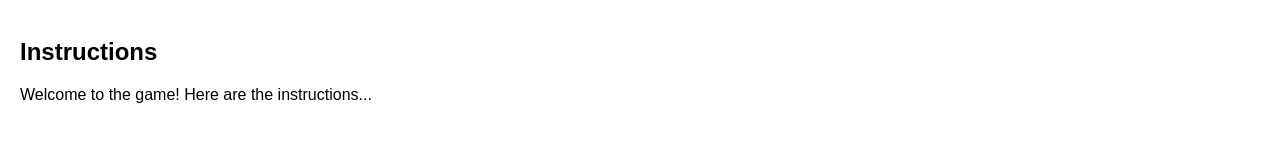
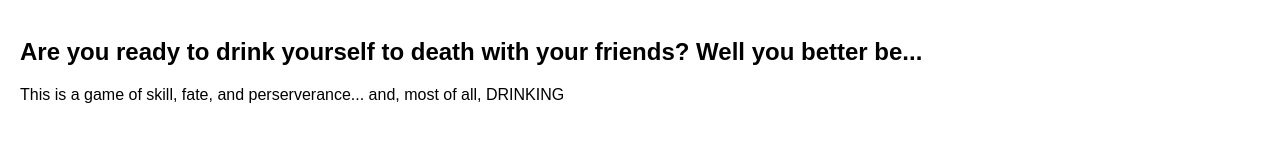
Before and after one commit to kylekirkpatrick0kk/Three-Mens-Mortals, a plain HTML site: page index.html in a window 1280 px wide. Shown: the part 149-290 px from the top of the page. Drawn offline with Linux system fonts and the light colour scheme.

Commit message:
Yeah 2.0

```diff
--- a/index.html
+++ b/index.html
@@ -19,8 +19,8 @@
         </ul>
     </nav>
     <div id="tab-1" class="tab-content current">
-        <h2>Instructions</h2>
-        <p>Welcome to the game! Here are the instructions...</p>
+        <h2>Are you ready to drink yourself to death with your friends? Well you better be...</h2>
+        <p>This is a game of skill, fate, and perserverance... and, most of all, DRINKING</p>
     </div>
     <div id="tab-2" class="tab-content">
         <h2>Level 1</h2>
```
